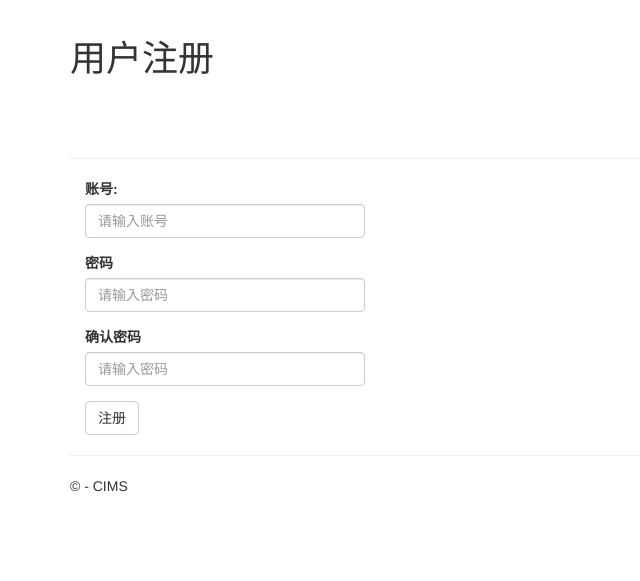
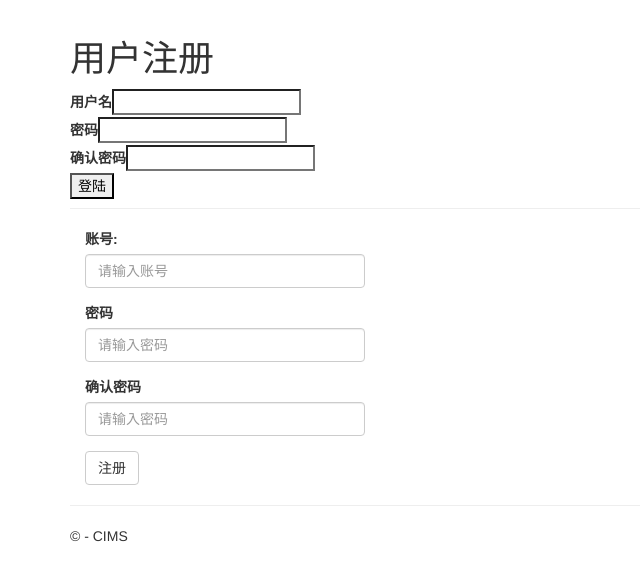
Before and after one commit to CIMS2020/CIMS, a Flask app: template flask-cims/templates/register.html in a window 1280 px wide. Shown: the part 51-632 px from the top of the page, without its empty margins (0-640 px from the left). Run offline with Flask 2, Linux system fonts and the light colour scheme; the template is opened without the code that fills it: values that come from a table or form of the project are taken from there, others are empty; some libraries are stand-ins or nearby versions.

Commit message:
增加了一些数据库表单

```diff
--- a/flask-cims/app.py
+++ b/flask-cims/app.py
@@ -12,7 +12,9 @@ from flask import render_template,request,redirect,url_for,flash,session,jsonify
 from flask import Flask,url_for,render_template,request,make_response,session,flash,get_flashed_messages
 import requests
 import base64
-
+from wtforms.validators import DataRequired, EqualTo
+from wtforms.fields import *
+from flask_wtf import FlaskForm
 
 app = Flask(__name__)
 app.config['SQLALCHEMY_DATABASE_URI'] = 'mssql+pyodbc://sa:asd@test'#(替换成自己的用户名，密码和dsn）
@@ -76,6 +78,36 @@ class adm(db.Model):
     ano = db.Column(db.String(30))
     aname = db.Column(db.String(30))
     password = db.Column(db.String(30))
+
+# 表单数据类型
+class Login(FlaskForm):
+    username = StringField(label="用户名", validators=[DataRequired("请输入用户名")])
+    password = PasswordField(label="密码", validators=[DataRequired("请输入密码")])
+    submit = SubmitField(label="注册")
+
+class Register(FlaskForm):
+    username = StringField(label="用户名", validators=[DataRequired("请输入用户名")])
+    password = PasswordField(label="密码", validators=[DataRequired("请输入密码")])
+    password2= PasswordField(label="确认密码", validators=[DataRequired("请输入密码")])
+    submit = SubmitField(label="登陆")
+
+class CreateCon(FlaskForm):
+    username = StringField(label="用户名", validators=[DataRequired("请输入用户名")])
+    userid = StringField(label="UID", validators=[DataRequired("请输入UID")])
+    age = StringField(label="年龄", validators=[DataRequired("请输入年龄")])
+    tel = StringField(label="手机号", validators=[DataRequired("请输入手机号")])
+    submit = SubmitField(label="添加")
+
+class CreateShop(FlaskForm):
+    shopname = StringField(label="店铺名", validators=[DataRequired("请输入店铺名")])
+    shopid = StringField(label="店铺ID", validators=[DataRequired("请输入店铺ID")])
+    shopaddr = StringField(label="店铺地址", validators=[DataRequired("请输入店铺地址")])
+    submit = SubmitField(label="添加")
+
+class AddGoods(FlaskForm):
+    goodsname = StringField(label="货物名", validators=[DataRequired("请输入货物名")])
+    goodsnum = StringField(label="货物数量", validators=[DataRequired("请输入货物数量")])
+    submit = SubmitField(label="添加")
 
 
 @app.route('/')
--- a/flask-cims/templates/canteen.html
+++ b/flask-cims/templates/canteen.html
@@ -230,7 +230,7 @@ form1---form6
                         <form method="post">
                             {{ form3.shopname.label }}{{ form3.shopname }}<br/> <!-- 店铺名-->
                             {{ form3.shopid.label }}{{ form3.shopid }}<br/><!-- SID-->
-                            {{ form3.shopadd.label }}{{ form3.shopadd }}<br/><!-- 店铺地址-->
+                            {{ form3.shopaddr.label }}{{ form3.shopaddr }}<br/><!-- 店铺地址-->
                             {{ form3.submit }}<!-- 提交-->
                         </form>
                   </div>
--- a/flask-cims/templates/register.html
+++ b/flask-cims/templates/register.html
@@ -12,7 +12,7 @@
           <form method="post">
               {{ form.username.label }}{{ form.username }}<br/> <!-- 用户名-->
               {{ form.password.label }}{{ form.password }}<br/><!-- 密码-->
-              {{ form.password.label }}{{ form.password2 }}<br/><!-- 确认密码-->
+              {{ form.password2.label }}{{ form.password2 }}<br/><!-- 确认密码-->
               {{ form.submit }}<!-- 提交-->
           </form>
     </div>
```
